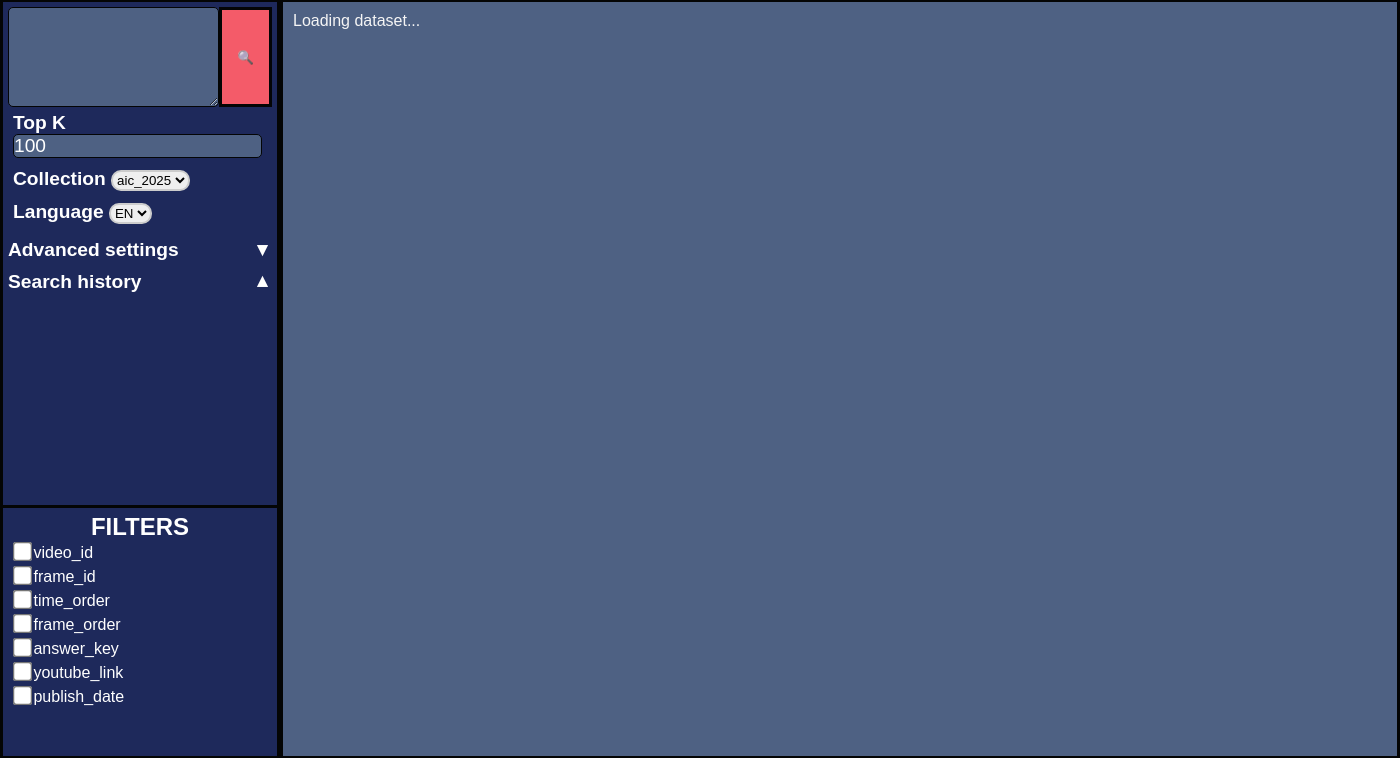
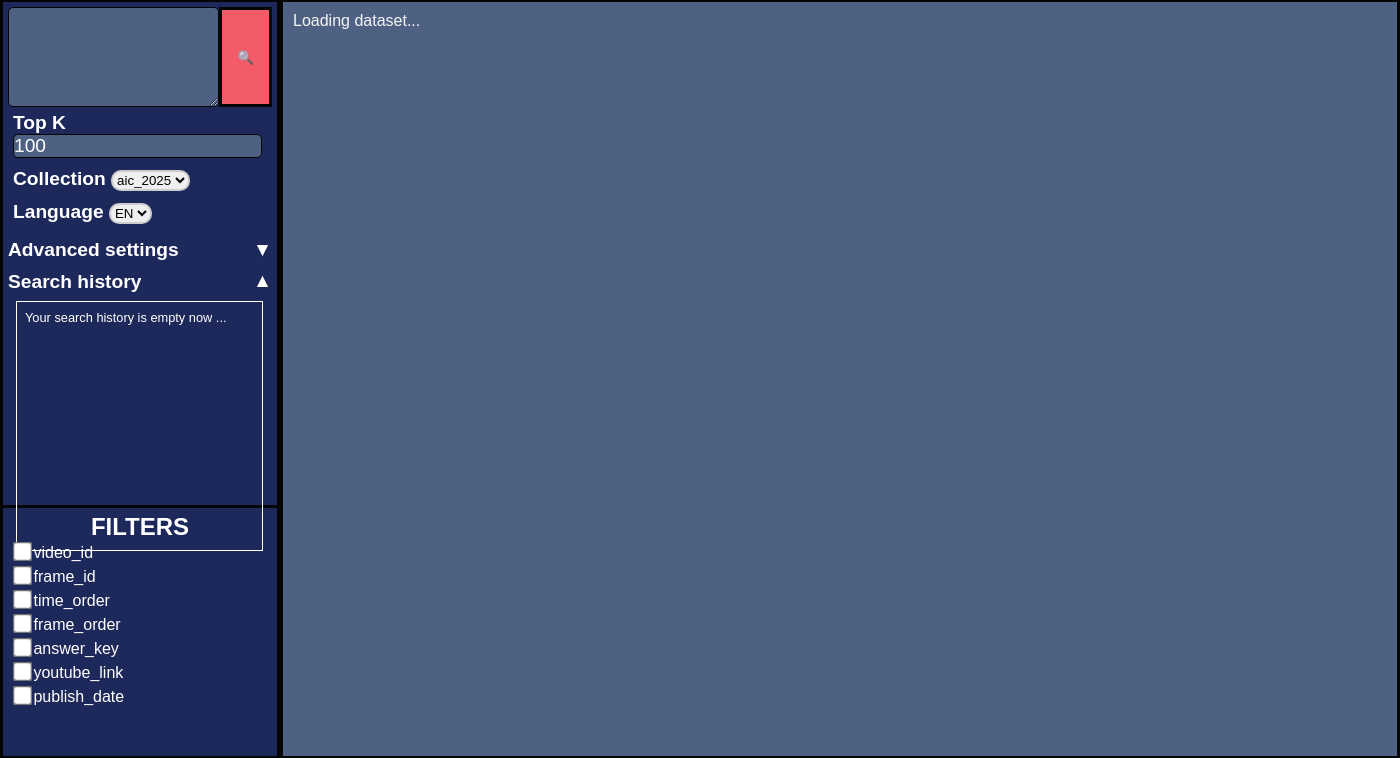
Before and after one commit to bui-thien-nghia/news_retrieval, a Python web app: template aic-web-app/templates/index.html in a window 1400 px wide, after a click on "Search history"; the page is wider, and only the part inside the window is pictured. Shown: the part 41-799 px from the top of that part. Run offline with Jinja, Linux system fonts and the light colour scheme; the template is opened without the code that fills it: most values are stand-ins (such as "Sample title", 1, 10 or a date in 2020).

Commit message:
Thêm lịch sử tìm kiếm

```diff
--- a/aic-web-app/static/css/style.css
+++ b/aic-web-app/static/css/style.css
@@ -244,6 +244,7 @@
 .left-panel {
     display: grid;
     grid-template-rows: 2fr 1fr;
+    position: relative;
 
     select {
         border: 2px solid #ccc;
@@ -311,6 +312,31 @@
 
                 input[type="checkbox"] {
                     transform: scale(1.5);
+                }
+            }
+
+            .search-history-area {
+                    position: absolute;
+                    margin: 8px;
+                    padding: 8px;
+                    height: 250px;
+                    width: 90%;
+                    color: white;
+                    font-size: 0.8rem;
+                    border: 1px solid white;
+                    overflow-y: scroll;
+
+                .history-box {
+                    display: flex;
+                    height: max-content;
+                    width: 85%;
+                    padding: 5px;
+                    background-color: rgba(117, 117, 117, 0.4);
+                    border: 1px solid white;
+                    border-radius: 5px;
+                    margin: 5%;
+                    cursor: pointer;
+                    pointer-events: auto;
                 }
             }
         }
--- a/aic-web-app/static/js/script.js
+++ b/aic-web-app/static/js/script.js
@@ -349,6 +349,11 @@
     }
     resetContainer(resultContainer)
     loadImageFromS3(resultContainer, currentDisplay, bucket, region);
+
+    const temp_array = [];
+    temp_array.push(args.query, currentResult);
+    searchHistory.unshift(temp_array);
+    LichSuTimKiem();
 });
 
 //Adjust column number
@@ -458,7 +463,7 @@
     let container = document.querySelector('.middle-panel');
     currentResult = [];
     currentDisplay = [...currentDataset];
-    resetContainer(container)
+    resetContainer(container);
     loadImageFromS3(container, currentDisplay, bucket, region);
 });
 
@@ -480,6 +485,27 @@
     } else {
         currentDisplay = [...currentDataset];
     }
-    resetContainer(container)
+    resetContainer(container);
     loadImageFromS3(container, currentDisplay, bucket, region);
 });
+
+//Search Hítory
+function LichSuTimKiem(){
+    try {
+        const search_history = document.querySelector(".search-history-area");
+        const temp_container = document.querySelector(".middle-panel");
+        search_history.innerHTML = '';
+        searchHistory.forEach(box => {
+            let div = document.createElement('div');
+            div.className = 'history-box';
+            div.textContent = box[0].length < 35 ? box[0] : box[0].slice(0,35) + '...';
+            div.addEventListener('click', () => {
+                resetContainer(temp_container);
+                loadImageFromS3(temp_container,box[1], bucket, region);
+            });
+            search_history.appendChild(div);
+        });
+    } catch (error) {
+        alert("error", error);
+    };
+};
--- a/aic-web-app/templates/index.html
+++ b/aic-web-app/templates/index.html
@@ -152,6 +152,7 @@
                     <div class="wrapper">
                         <details name="search-history">
                             <summary>Search history</summary>
+                            <div class="search-history-area">Your search history is empty now ...</div>
                         </details>
                     </div>
                 </div>
```
